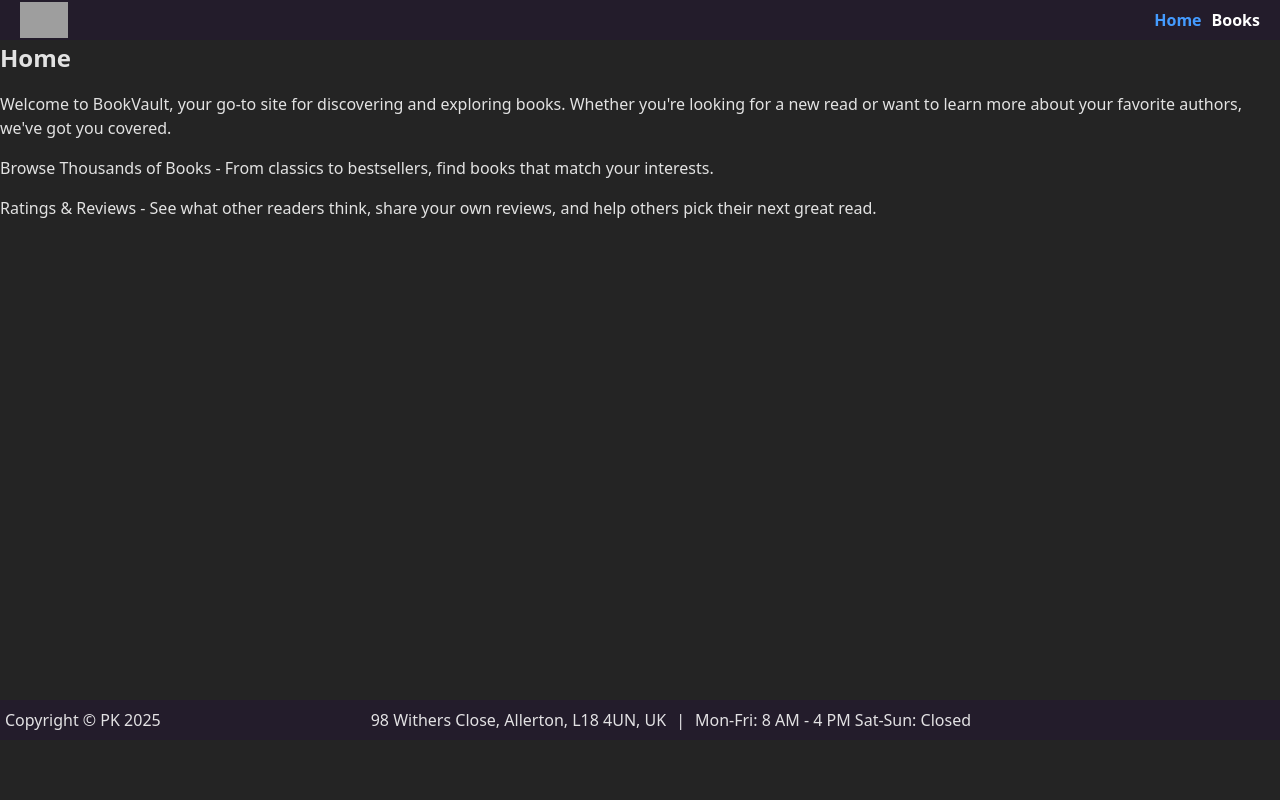
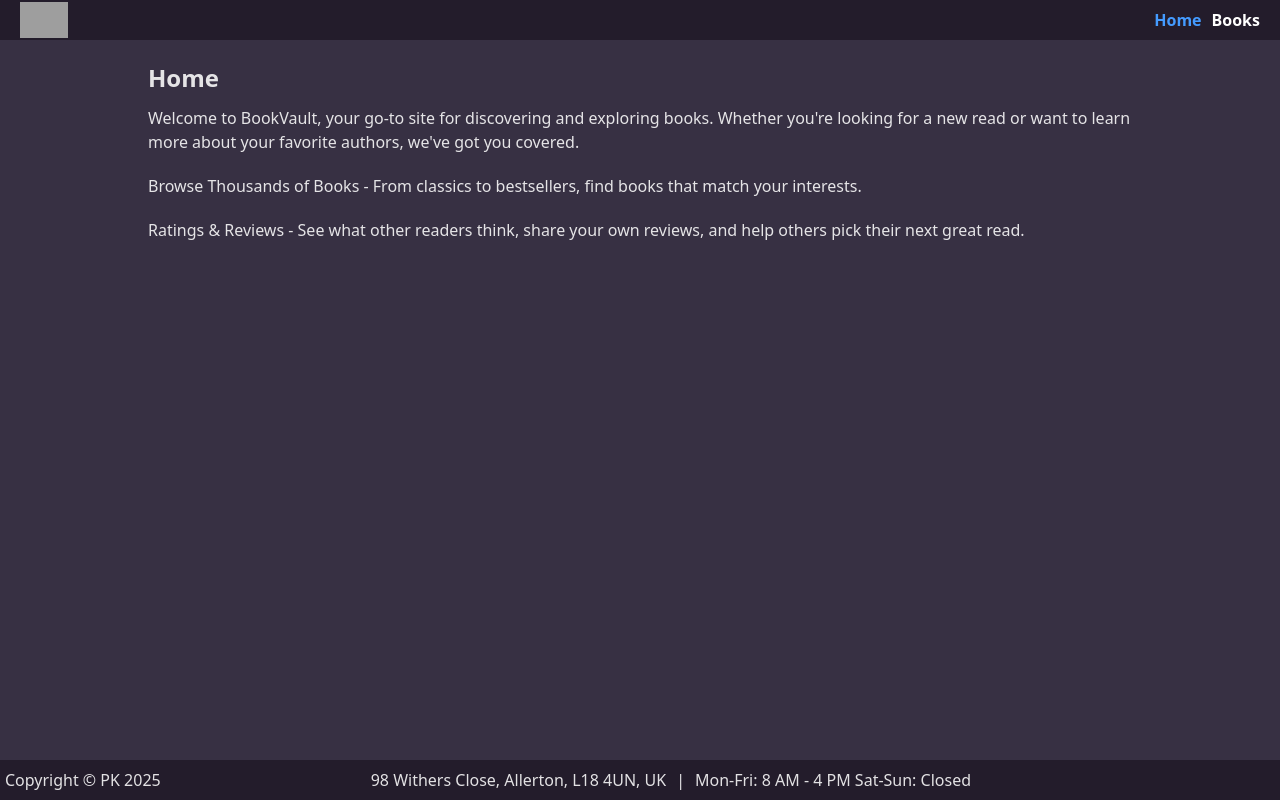
Before and after one commit to Paulius19Ka/Backend_atsiskaitymas, a React (Vite) app in the folder client/: page / in a window 1280 px wide. Built offline with nearby package versions, Linux system fonts and the light colour scheme; no server answers; grey boxes are pictures that could not be loaded; some icons are missing.

Commit message:
main style

```diff
--- a/client/src/components/outlets/MainOutlet.tsx
+++ b/client/src/components/outlets/MainOutlet.tsx
@@ -4,10 +4,22 @@ import Header from "../UI/organisms/Header";
 import Footer from "../UI/organisms/Footer";
 
 const StyledMain = styled.main`
-  min-height: calc(100vh - 100px - 40px);
+  min-height: calc(100vh - 40px - 40px);
+  background-color: #373043;
 
   h2{
     margin: 0;
+  }
+
+  > section{
+    max-width: 80%;
+    margin: 0 auto;
+    padding: 20px;
+
+    > p{
+      margin: 0;
+      padding: 10px 0px;
+    }
   }
 `;
 
```
